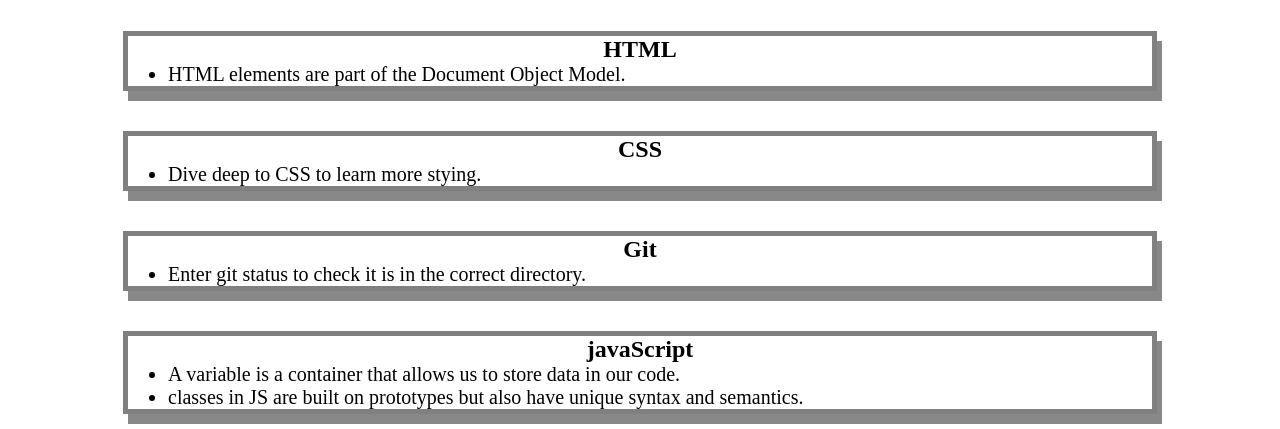
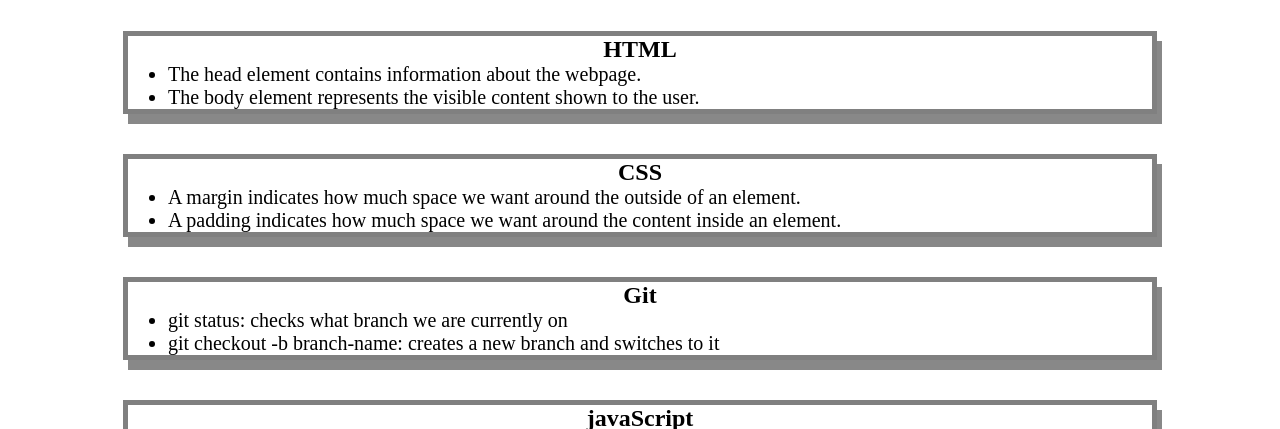
Before and after one commit to ksytwu100/Prework-Study-Guide, a plain HTML site: page prework-study-guide/index.html in a window 1280 px wide. Shown: the part 129-558 px from the top of the page. Drawn offline with Linux system fonts and the light colour scheme.

Commit message:
Update index.html
Updated optional notes to the HTML, CSS, Git, and JaveScript sections to follow the class notes

```diff
--- a/prework-study-guide/index.html
+++ b/prework-study-guide/index.html
@@ -8,7 +8,7 @@
     <title>Prework-study-guide</title>
   </head>
   <body>
-    <header id="top">
+    <header id="header">
       <h1>Prework Study Guide</h1>
       <img src="./assets/bowtie-cat.png" alt="Profile image of cat wearing a bow tie." />
       <h2>   Open the Console to See What's Happening   </h2>
@@ -17,29 +17,32 @@
       <section class="card" id="html-section">
         <h2>HTML</h2>
         <ul>
-          <li>HTML elements are part of the Document Object Model.</li>
+          <li>The head element contains information about the webpage.</li>
+          <li>The body element represents the visible content shown to the user.</li>
         </ul>
       </section>
 
       <section class="card" id="css-section">
         <h2>CSS</h2>
         <ul>
-          <li>Dive deep to CSS to learn more stying.</li>
+          <li>A margin indicates how much space we want around the outside of an element.</li>
+          <li>A padding indicates how much space we want around the content inside an element.</li>
         </ul>
       </section>
 
       <section class="card" id="git-section">
         <h2>Git</h2>
         <ul>
-          <li>Enter git status to check it is in the correct directory. </li>
+          <li>git status: checks what branch we are currently on</li>
+          <li>git checkout -b branch-name: creates a new branch and switches to it</li>
         </ul>
       </section>
 
       <section class="card" id="javascript-section">
         <h2>javaScript</h2>
         <ul>
-          <li>A variable is a container that allows us to store data in our code.</li>
-          <li>classes in JS are built on prototypes but also have unique syntax and semantics.</li>
+          <li>A variable is a named container that allows us to store data in our code.</li>
+          <li>Control flow is the order in which a computer executes code in a script.</li>
         </ul>
       </section>
     </main>
```
